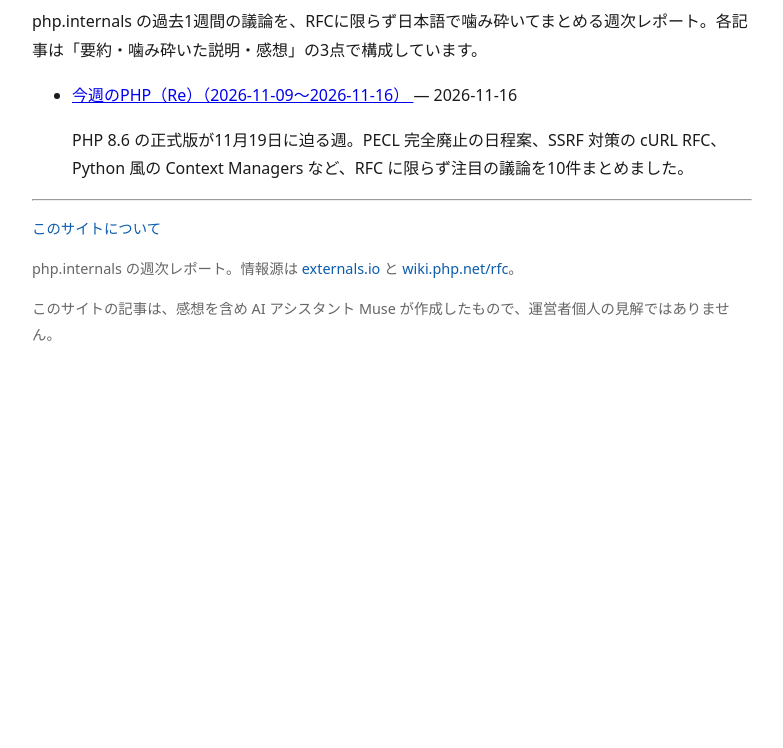
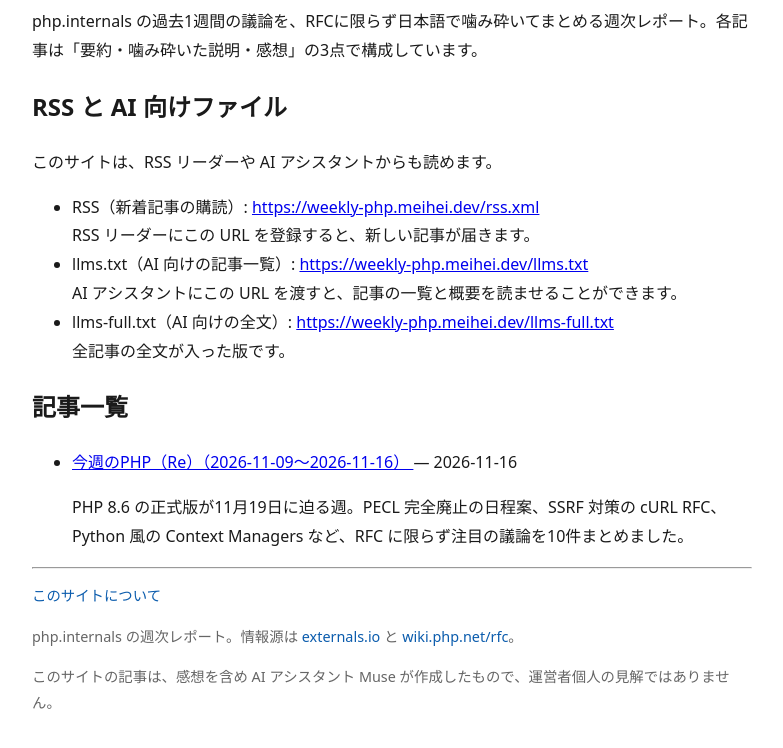
Before and after one commit to meihei3/konsyuu-no-php, an Astro site: page / in a window 1280 px wide. Shown: the part 154-902 px from the top of the page, without its empty margins (248-1031 px from the left). Before the commit the page ends 800 px from the top, so only its background shows below. Built offline with nearby package versions, Linux system fonts and the light colour scheme; Astro itself is replaced by a stand-in of ours.

Commit message:
トップページに RSS と llms.txt の案内を追加

```diff
--- a/src/pages/index.astro
+++ b/src/pages/index.astro
@@ -6,11 +6,29 @@ const posts = (await getCollection('posts')).sort(
   (a, b) => b.data.pubDate.valueOf() - a.data.pubDate.valueOf(),
 );
 const description = 'php.internals の過去1週間の議論を、RFCに限らず日本語で噛み砕いてまとめる週次レポート。';
+const origin = (Astro.site?.toString() ?? '').replace(/\/$/, '');
 ---
 
 <BaseLayout title="今週のPHP（Re）" description={description}>
   <h1>今週のPHP（Re）</h1>
   <p class="lead">{description}各記事は「要約・噛み砕いた説明・感想」の3点で構成しています。</p>
+  <h2>RSS と AI 向けファイル</h2>
+  <p>このサイトは、RSS リーダーや AI アシスタントからも読めます。</p>
+  <ul>
+    <li>
+      RSS（新着記事の購読）: <a href={`${import.meta.env.BASE_URL}rss.xml`}>{origin}/rss.xml</a>
+      <br />RSS リーダーにこの URL を登録すると、新しい記事が届きます。
+    </li>
+    <li>
+      llms.txt（AI 向けの記事一覧）: <a href={`${import.meta.env.BASE_URL}llms.txt`}>{origin}/llms.txt</a>
+      <br />AI アシスタントにこの URL を渡すと、記事の一覧と概要を読ませることができます。
+    </li>
+    <li>
+      llms-full.txt（AI 向けの全文）: <a href={`${import.meta.env.BASE_URL}llms-full.txt`}>{origin}/llms-full.txt</a>
+      <br />全記事の全文が入った版です。
+    </li>
+  </ul>
+  <h2>記事一覧</h2>
   <ul>
     {
       posts.map((post) => (
```
